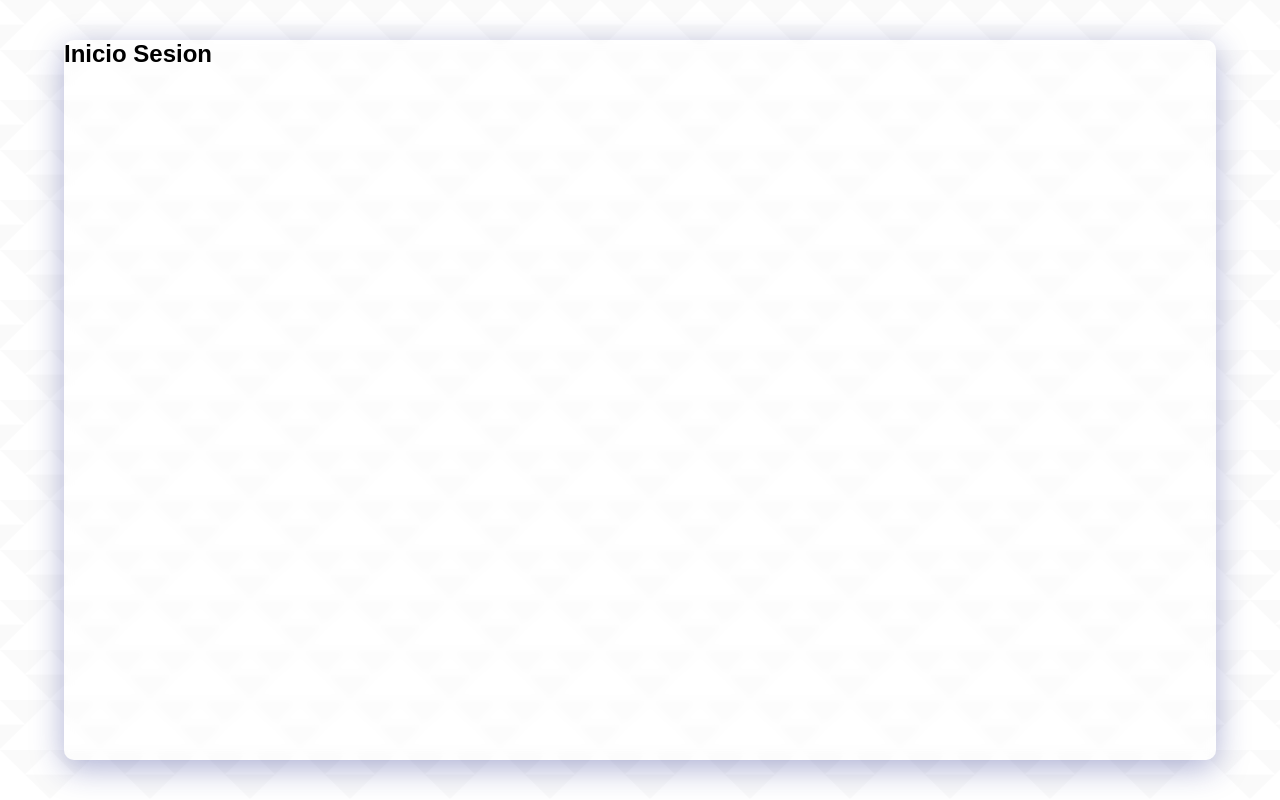
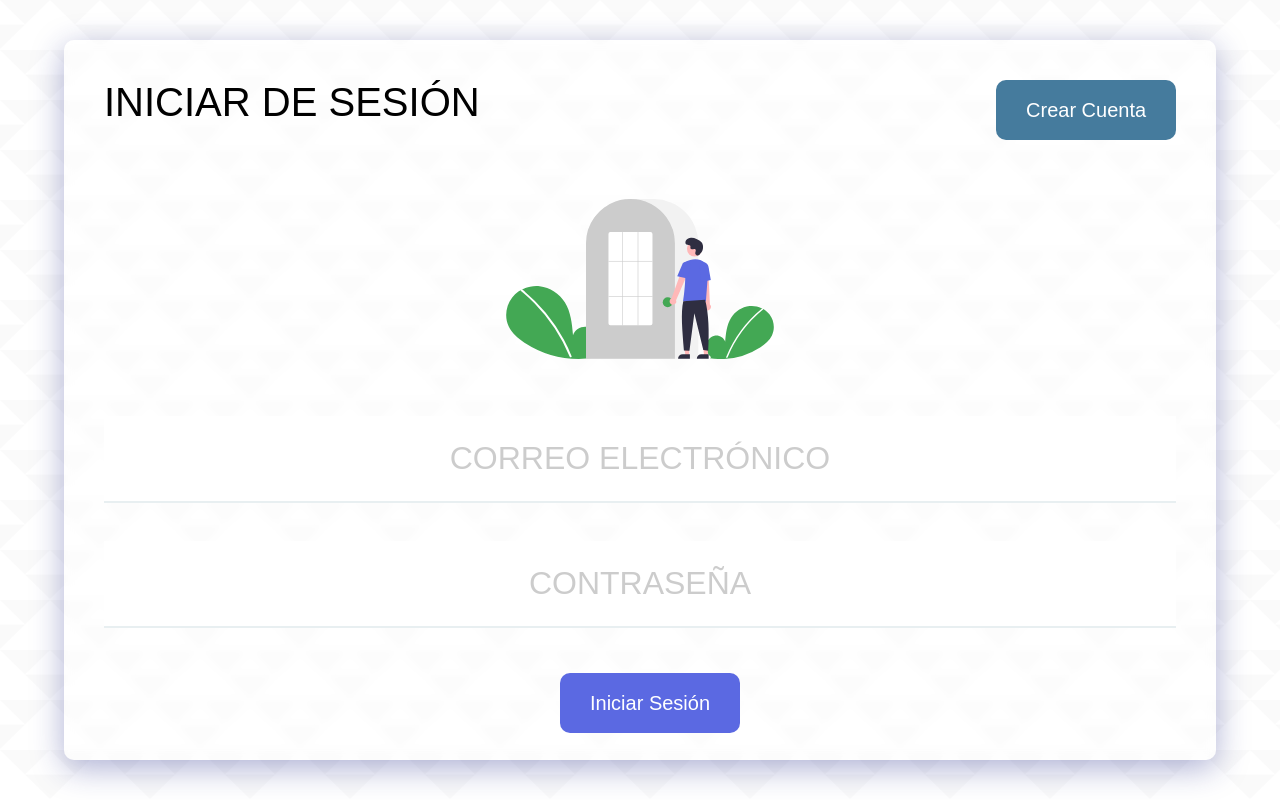
Before and after one commit to JesusEfrainGarciaRodriguez/lista_gastos, a React (Create React App) app: page /iniciar-sesion in a window 1280 px wide. Built offline with nearby package versions, Linux system fonts and the light colour scheme; what webfontloader would draw is missing.

Commit message:
Inicio de sesión

```diff
--- a/src/componentes/InicioSesion.js
+++ b/src/componentes/InicioSesion.js
@@ -1,8 +1,56 @@
 import React from 'react';
+import { Helmet } from 'react-helmet';
+import styled from 'styled-components';
+
+// Componenetes
+import { Header, Titulo, ContenedorHeader } from './../elementos/Header';
+import {Formulario, Input, ContenedorBoton} from './../elementos/ElementosDeFormulario';
+import Boton from '../elementos/Boton';
+
+// Imagenes
+import {ReactComponent as SvgLogin} from './../img/login.svg';
+
+const Svg = styled(SvgLogin)`
+    width: 100%;
+    max-height: 10rem; /* 160px */
+    margin-bottom: 1.25rem; /* 20px */
+`;
 
 const InicioSesion = () => {
     return (
-        <h2>Inicio Sesion</h2>
+        <>
+
+            <Helmet>
+                <title>Iniciar de Sesión</title>
+            </Helmet>
+
+            <Header>
+                <ContenedorHeader>
+                    <Titulo>Iniciar de Sesión</Titulo>
+                    <div>
+                        <Boton to="crear-cuenta">Crear Cuenta</Boton>
+                    </div>
+                </ContenedorHeader>
+            </Header>
+
+            <Formulario>
+                <Svg/>
+                <Input
+                    type="email"
+                    name="email"
+                    placeholder="Correo Electrónico"
+                />
+                <Input
+                    type="password"
+                    name="password"
+                    placeholder="Contraseña"
+                />
+                <ContenedorBoton>
+                    <Boton as="button" type="submit" primario>Iniciar Sesión</Boton>
+                </ContenedorBoton>
+            </Formulario>
+
+        </>
     );
 }
 
--- a/src/componentes/RegistroUsuarios.js
+++ b/src/componentes/RegistroUsuarios.js
@@ -3,7 +3,7 @@
 import styled from 'styled-components';
 
 // Componenetes
-import { Header, Titulo, ContenedorHeader, ContenedorBotones } from './../elementos/Header';
+import { Header, Titulo, ContenedorHeader } from './../elementos/Header';
 import {Formulario, Input, ContenedorBoton} from './../elementos/ElementosDeFormulario';
 import Boton from '../elementos/Boton';
 
@@ -28,7 +28,7 @@
                 <ContenedorHeader>
                     <Titulo>Crear Cuenta</Titulo>
                     <div>
-                        <Boton to="/iniciar-sesion">Iniciar Sesion</Boton>
+                        <Boton to="/iniciar-sesion">Iniciar Sesión</Boton>
                     </div>
                 </ContenedorHeader>
             </Header>
```
